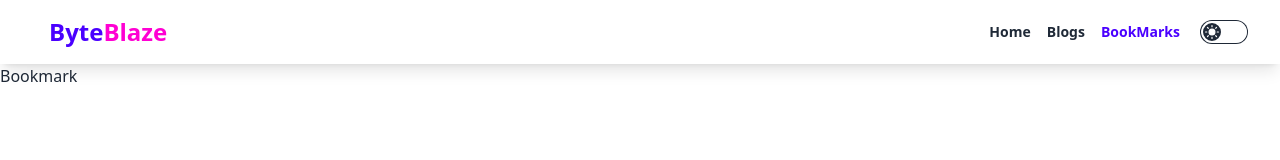
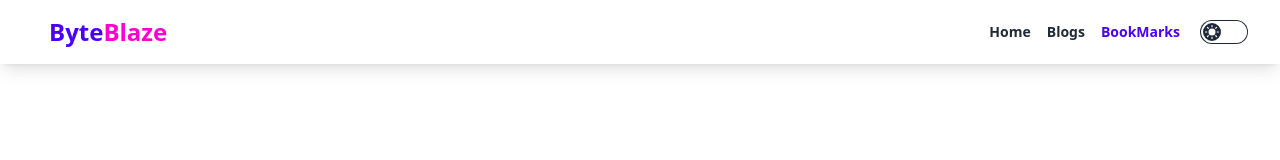
Before and after one commit to Yeasir7/cp-project, a React (Vite) app: page /bookmark in a window 1280 px wide. Shown: the top 160 px of the page. Built offline with nearby package versions, Linux system fonts and the light colour scheme.

Commit message:
bookmark halfway there

```diff
--- a/package.json
+++ b/package.json
@@ -14,6 +14,8 @@
     "match-sorter": "^8.0.2",
     "react": "^19.1.0",
     "react-dom": "^19.1.0",
+    "react-hot-toast": "^2.5.2",
+    "react-icons": "^5.5.0",
     "react-markdown": "^10.1.0",
     "react-router-dom": "^7.6.0",
     "react-spinners": "^0.17.0",
--- a/src/main.jsx
+++ b/src/main.jsx
@@ -9,6 +9,7 @@ import BookMark from "./pages/BookMark.jsx";
 import BlogPage from "./pages/BlogPage.jsx";
 import Content from "./components/Content.jsx";
 import Author from "./components/Author.jsx";
+import { Toaster } from "react-hot-toast";
 
 const router = createBrowserRouter([
   {
@@ -55,5 +56,6 @@ const router = createBrowserRouter([
 createRoot(document.getElementById("root")).render(
   <StrictMode>
     <RouterProvider router={router} />
+    <Toaster></Toaster>
   </StrictMode>
 );
--- a/src/pages/BlogPage.jsx
+++ b/src/pages/BlogPage.jsx
@@ -1,6 +1,7 @@
 import React, { useState } from "react";
-import { Link, Outlet, useLoaderData, useNavigation } from "react-router-dom";
-import Loader from "../components/Loader";
+import { Link, Outlet, useLoaderData } from "react-router-dom";
+import { MdBookmarkAdd } from "react-icons/md";
+import { saveBlogs } from "../utilitys";
 
 const BlogPage = () => {
   const [tabIndex, setTabIndex] = useState(0);
@@ -16,8 +17,9 @@ const BlogPage = () => {
     public_reactions_count,
   } = blog;
 
-  const navigation = useNavigation();
-  if (navigation.state === "loading") return <Loader></Loader>;
+  const handleBookmark = blog =>{
+    saveBlogs(blog)
+  }
 
   return (
     <div className="max-w-3xl px-6 py-16 mx-auto space-y-12">
@@ -40,10 +42,10 @@ const BlogPage = () => {
         {/* tabs */}
         <div className="flex items-center -mx-4 overflow-x-auto overflow-y-hidden sm:justify-start flex-nowrap">
           <Link
-              onClick={() => setTabIndex(1)}
+            onClick={() => setTabIndex(0)}
             to=""
             className={`flex items-center flex-shrink-0 px-5 py-3 space-x-2 ${
-                tabIndex === 1 ? "border border-b-0" : "border-b"
+              tabIndex === 0 ? "border border-b-0" : "border-b"
             }`}
           >
             <svg
@@ -61,10 +63,10 @@ const BlogPage = () => {
             <span>Content</span>
           </Link>
           <Link
-              onClick={() => setTabIndex(0)}
+            onClick={() => setTabIndex(1)}
             to={`author`}
             className={`flex items-center flex-shrink-0 px-5 py-3 space-x-2 ${
-                tabIndex === 0 ? "border border-b-0" : "border-b"
+              tabIndex === 1 ? "border border-b-0" : "border-b"
             }`}
           >
             <svg
@@ -82,6 +84,13 @@ const BlogPage = () => {
             </svg>
             <span>Author</span>
           </Link>
+          {/* bookmark */}
+          <div
+            onClick={() => handleBookmark(blog)}
+            className="p-3 bg-primary rounded-full opacity-20 hover:opacity-30 cursor-pointer ml-5"
+          >
+            <MdBookmarkAdd size={20} className="text-secondary" />
+          </div>
         </div>
         <Outlet></Outlet>
       </article>
--- a/src/pages/Blogs.jsx
+++ b/src/pages/Blogs.jsx
@@ -29,7 +29,7 @@ const Blogs = () => {
           </div>
         </a>
         <div className="grid justify-center grid-cols-1 gap-6 sm:grid-cols-2 lg:grid-cols-3">
-          {blogs.map((blog) => (
+          {blogs.slice(1,19).map((blog) => (
             <Blog key={blog.id} blog={blog}></Blog>
           ))}
         </div>
--- a/src/pages/BookMark.jsx
+++ b/src/pages/BookMark.jsx
@@ -1,9 +1,18 @@
-import React from "react";
+import React, { useEffect, useState } from "react";
+import Blog from "../components/Blog";
+import { getBlogs } from "../utilitys";
 
 const BookMark = () => {
+  const [blogs, setBlogs] = useState([]);
+  useEffect(() => {
+    const storedBlog = getBlogs();
+    setBlogs(storedBlog);
+  }, []);
   return (
-    <div>
-      <h1>Bookmark</h1>
+    <div className="grid justify-center grid-cols-1 gap-6 sm:grid-cols-2 lg:grid-cols-3">
+      {blogs.map((blog) => (
+        <Blog key={blog.id} blog={blog}></Blog>
+      ))}
     </div>
   );
 };
--- /dev/null
+++ b/src/utilitys/index.js
@@ -0,0 +1,29 @@
+import toast from "react-hot-toast";
+
+export const getBlogs = () => {
+  let blogs = [];
+  const storedItem = localStorage.getItem("blogs");
+  if (storedItem) {
+    blogs = JSON.parse(storedItem);
+  }
+  return blogs;
+};
+
+export const saveBlogs = (blog) => {
+  let blogs = getBlogs();
+  const isExist = blogs.find((b) => b.id === blog.id);
+  if (isExist) {
+    toast.error("Already Bookmarked");
+    return;
+  }
+  blogs.push(blog);
+  localStorage.setItem("blogs", JSON.stringify(blogs));
+  toast.success("Blog Bookmarked Successfully");
+};
+
+export const deleteBlog = (id) => {
+  const blogs = getBlogs();
+  const remaining = blogs.filter((b) => b.id !== id);
+  localStorage.setItem("blogs", JSON.stringify(remaining));
+  toast.success("Removed Successfully");
+};
```
Also changed, not shown: 1 other file (tests, documents, lock files or other folders). Lines whose indentation alone changed are shown as unchanged.
